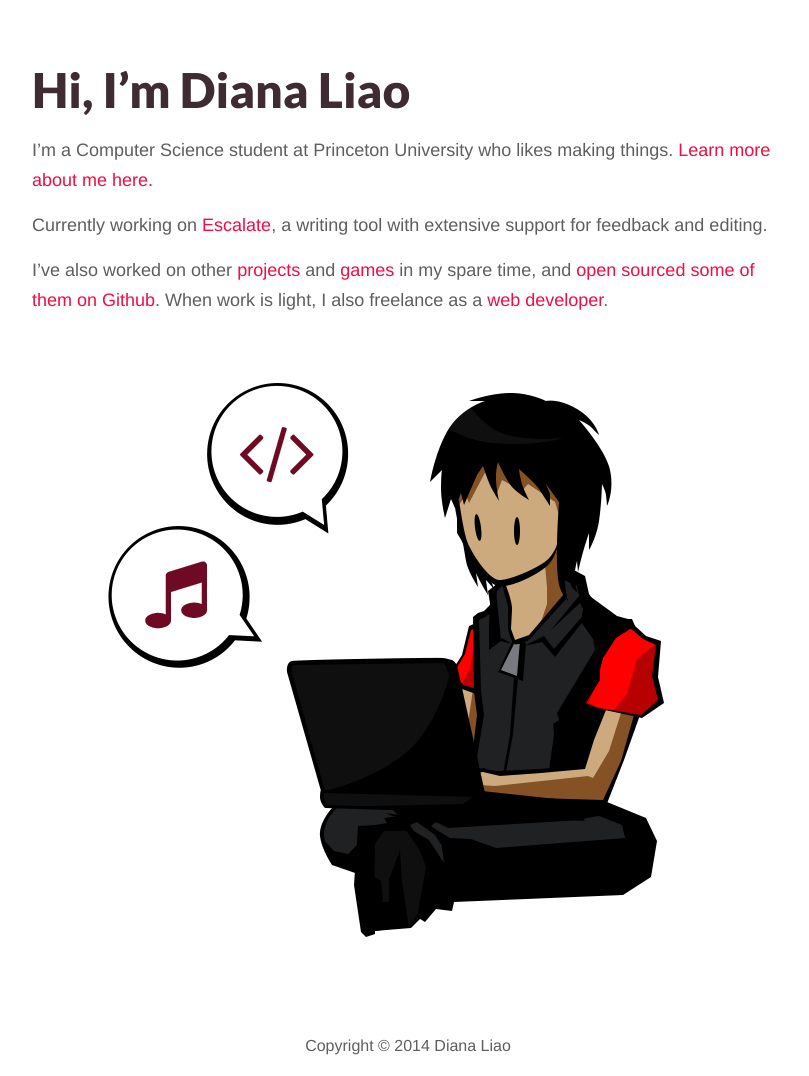
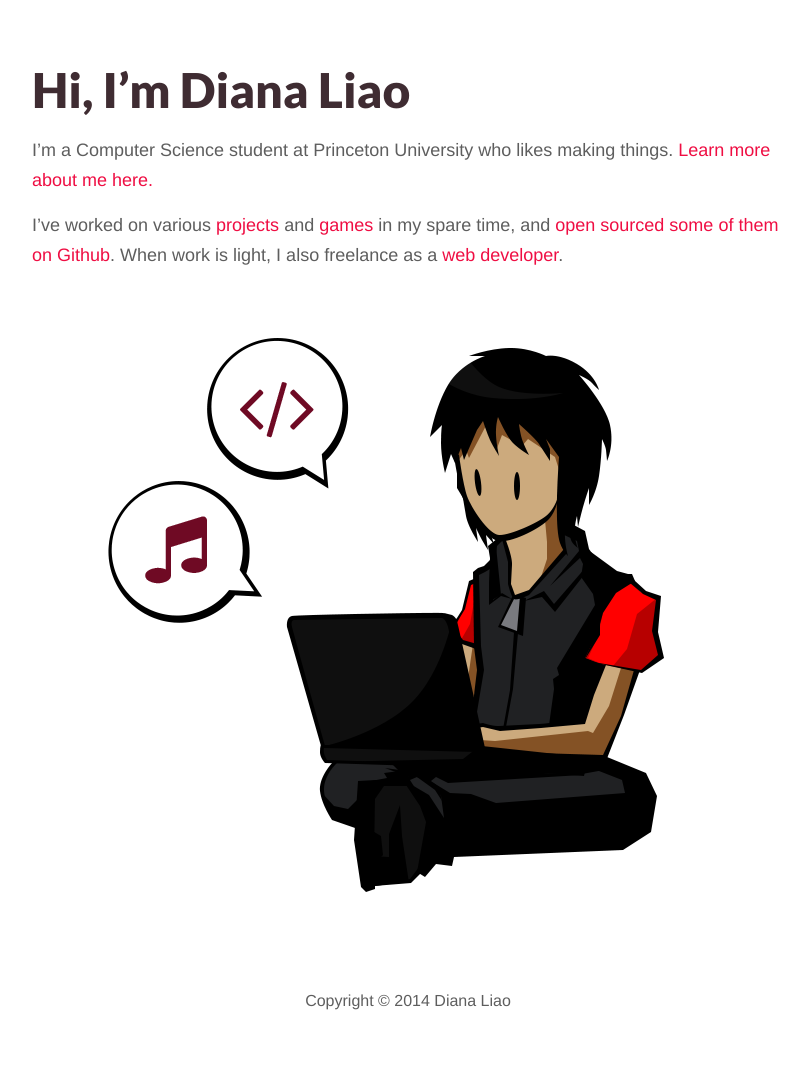
Before and after one commit to dmliao/dmliao.github.io, a Jekyll site: the page built from index.md, in a window 1280 px wide. Shown: the whole page, without its empty margins (232-1041 px from the left). Built offline with Jekyll 4.4.1, drawn with Linux system fonts in a browser that asks for light colours; some web fonts are replaced; Markdown is read by kramdown in place of the engine named in the settings; after the commit the page ends 1031 px from its top, so only the background shows below that.

Commit message:
Update index.

```diff
--- a/index.md
+++ b/index.md
@@ -6,9 +6,7 @@
 
 I'm a Computer Science student at Princeton University who likes making things. [Learn more about me here.](/about)
 
-Currently working on [Escalate](http://escalate-writing.github.io/), a writing tool with extensive support for feedback and editing.
-
-I've also worked on other [projects](/projects) and [games](/games) in my spare time, and [open sourced some of them on Github](https://github.com/dmliao). When work is light, I also freelance as a [web developer](/websites).
+I've worked on various [projects](/projects) and [games](/games) in my spare time, and [open sourced some of them on Github](https://github.com/dmliao). When work is light, I also freelance as a [web developer](/websites).
 
 <div class='text-center'>
 <img src='/img/front.png'>
```
